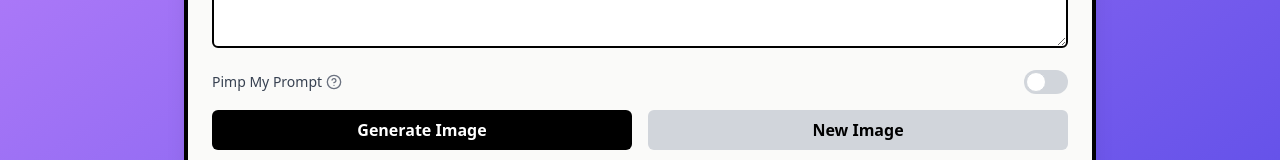
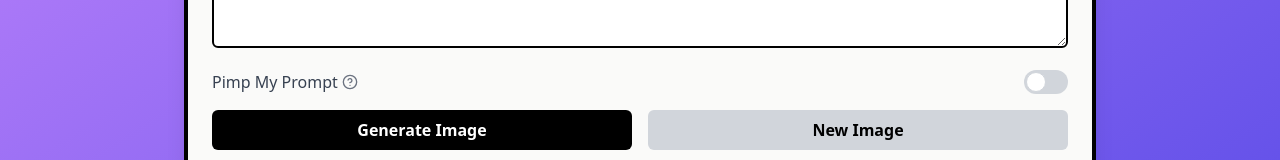
Before and after one commit to SailingSF/aiartarena-frontend, a React (Create React App) app: page /generate in a window 1280 px wide. Shown: the part 317-477 px from the top of the page. Built offline with nearby package versions, Linux system fonts and the light colour scheme; no server answers.

Commit message:
increase label size

```diff
--- a/src/components/FreeImageGenerator.js
+++ b/src/components/FreeImageGenerator.js
@@ -181,7 +181,7 @@ const FreeImageGenerator = ({ onLogout }) => {
           )}
           <div className="flex items-center justify-between mb-4">
             <div className="flex items-center">
-              <label htmlFor="improvePrompt" className="text-sm font-medium text-gray-700 mr-1">
+              <label htmlFor="improvePrompt" className="text-md font-medium text-gray-700 mr-1">
                 Pimp My Prompt
               </label>
               <Tooltip text="Uses AI to improve your prompt before generating the image">
```
